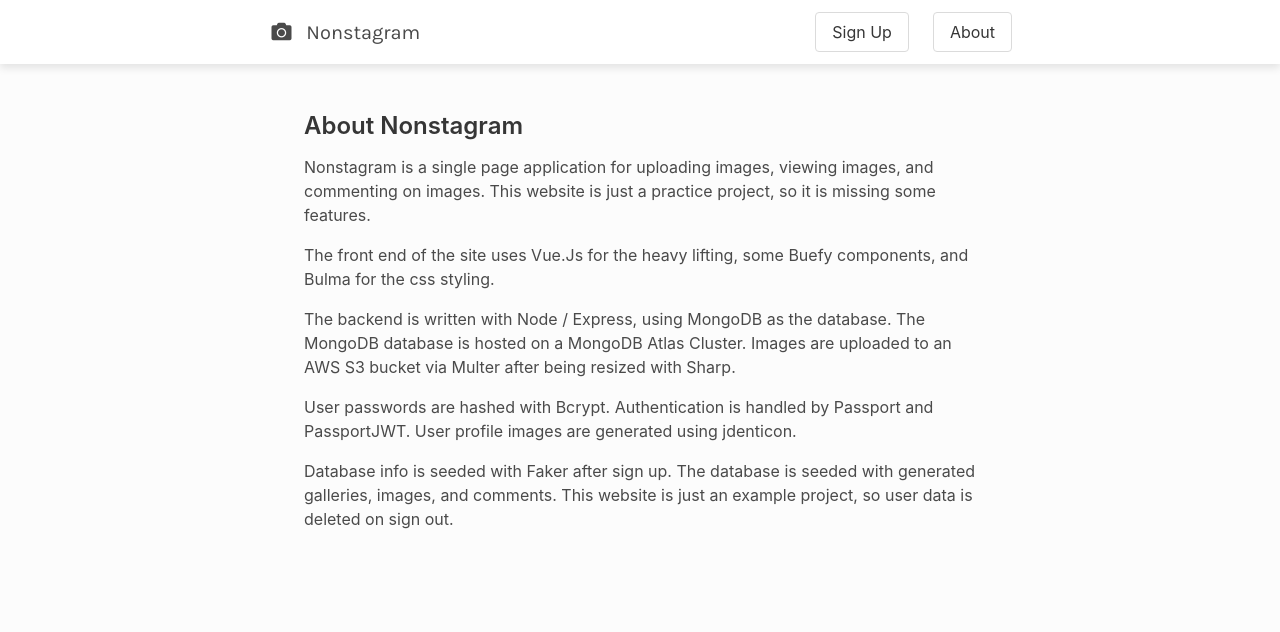
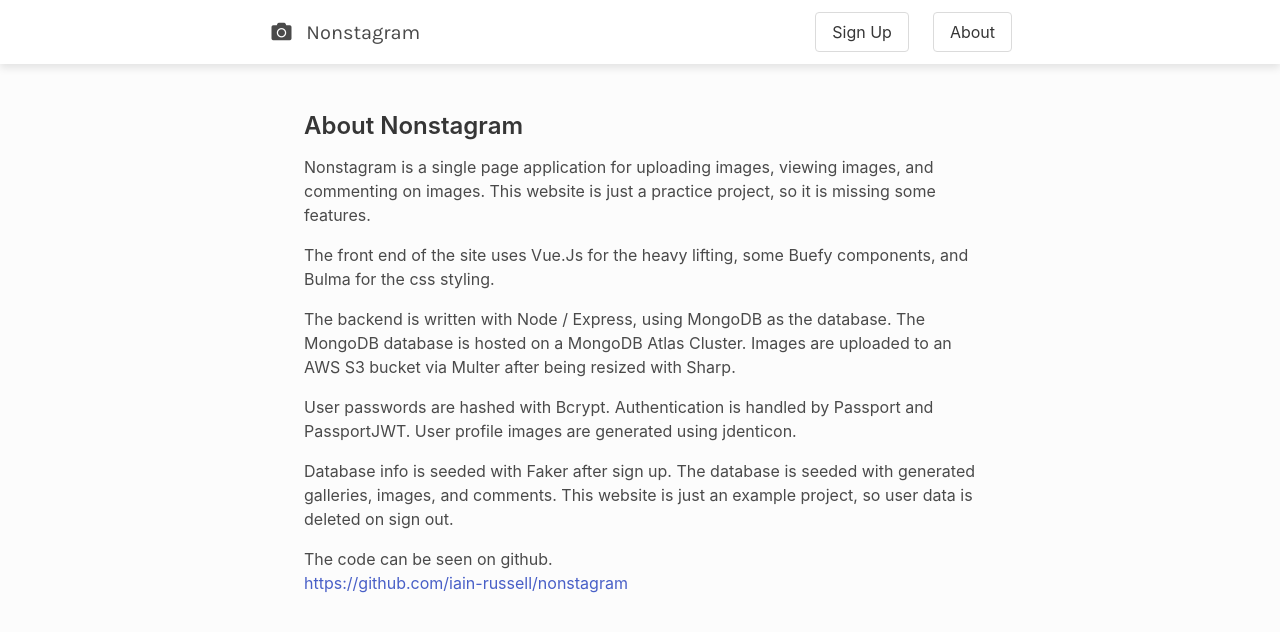
Before and after one commit to iain-russell/nonstagram, a Vue app in the folder client/: page /about in a window 1280 px wide. Shown: the top 632 px of the page. Built offline with nearby package versions, Linux system fonts and the light colour scheme.

Commit message:
Edited about page

```diff
--- a/client/src/components/About.vue
+++ b/client/src/components/About.vue
@@ -24,8 +24,15 @@
           jdenticon.
         </p>
         <p>
-          Database info is seeded with Faker after sign up. The database is seeded with generated galleries, images, and comments.
-          This website is just an example project, so user data is deleted on sign out.
+          Database info is seeded with Faker after sign up. The database is
+          seeded with generated galleries, images, and comments. This website is
+          just an example project, so user data is deleted on sign out.
+        </p>
+        <p>
+          The code can be seen on github.<br />
+          <a href="https://github.com/iain-russell/nonstagram"
+            >https://github.com/iain-russell/nonstagram</a
+          >
         </p>
       </div>
     </section>
```
